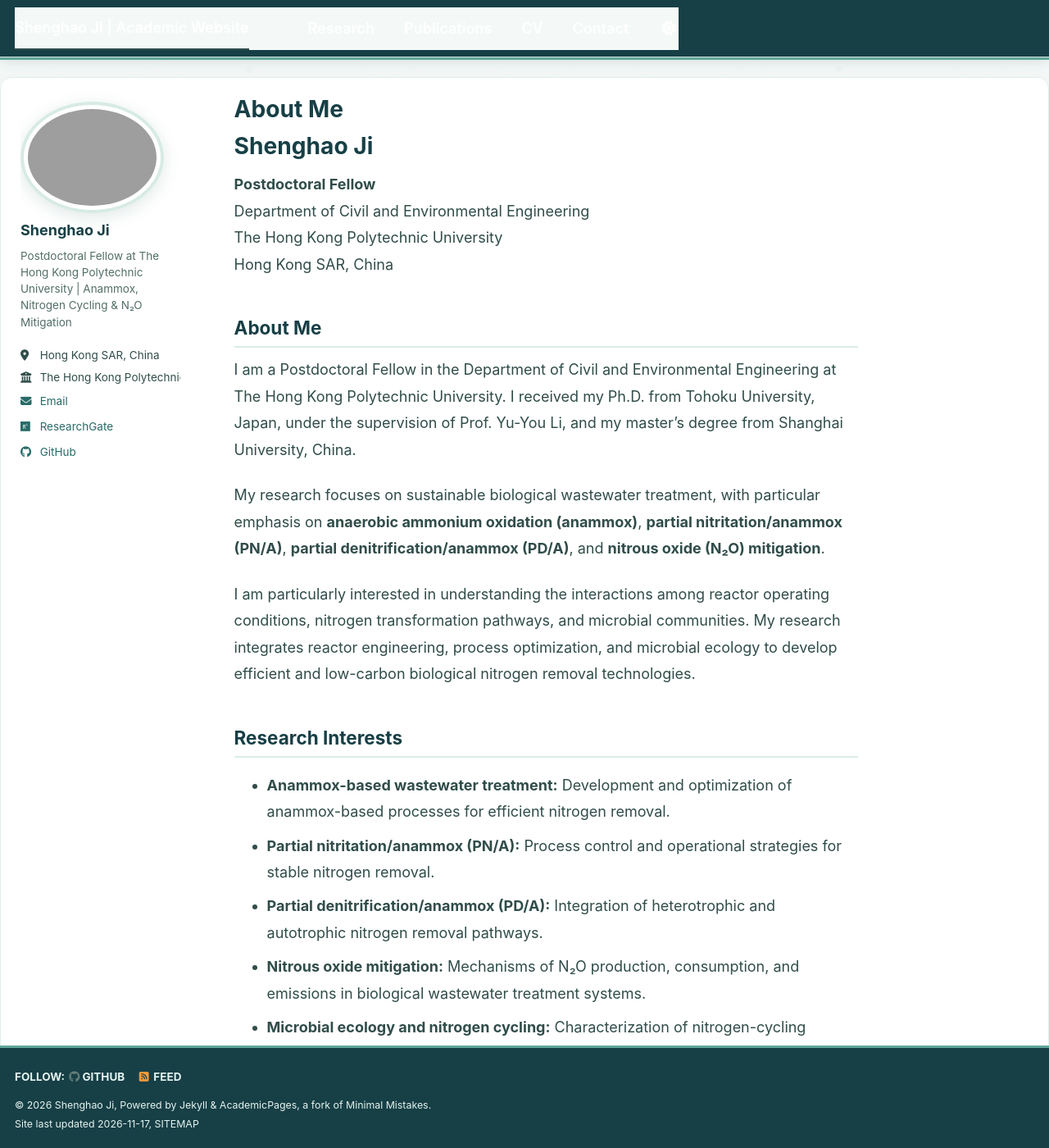
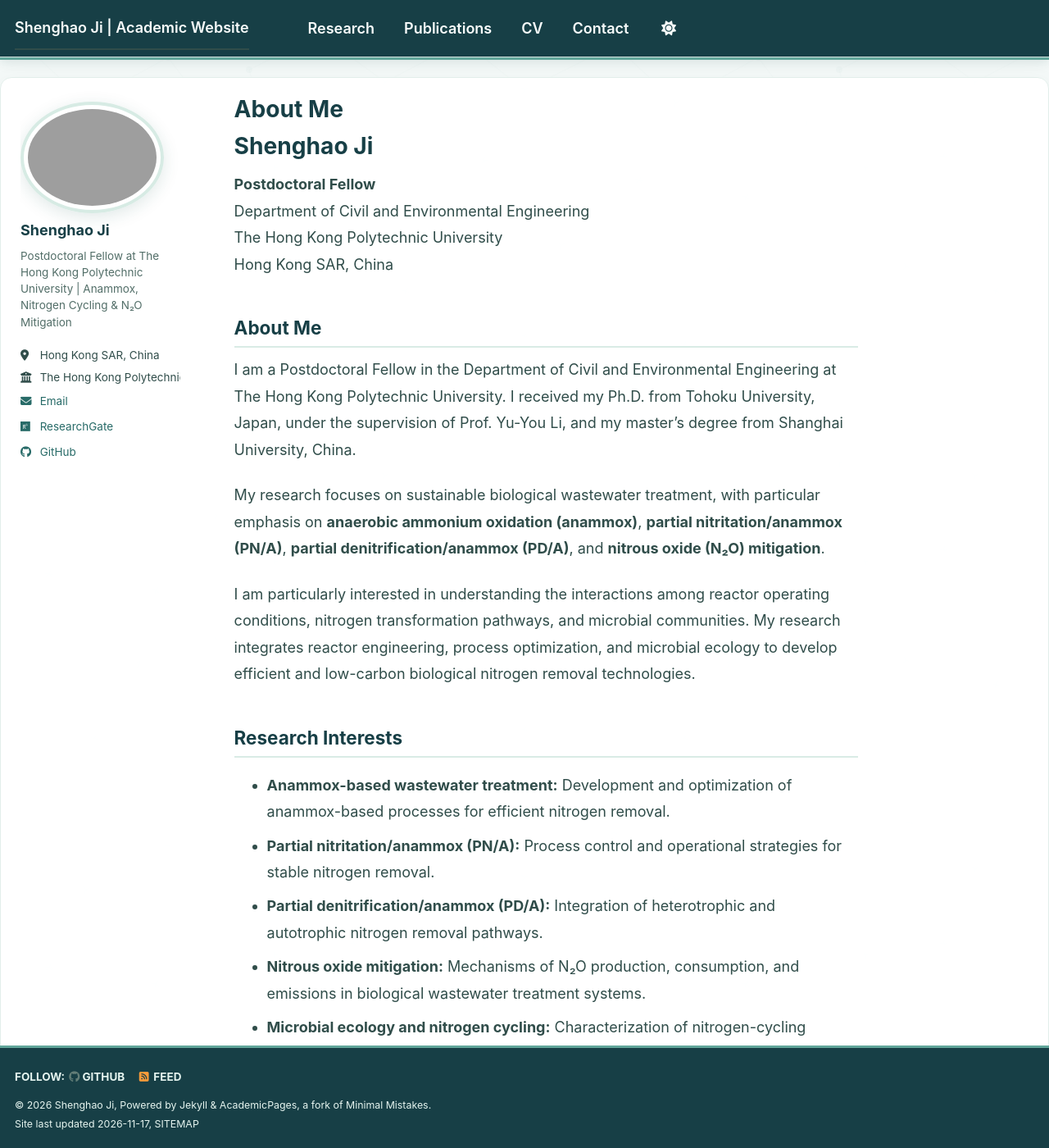
Before and after one commit to xiaoyuzhaohy-source/xiaoyupackage.github.io, a Jekyll site: the page built from about.md, in a window 1280 px wide and 1400 px high. Shown: the whole window at 82% size. Built offline with Jekyll 4.4.1, drawn with Linux system fonts in a browser that asks for light colours; a script bundle is joined from its source files by our own code; a style sheet for code colours, icons or effects is not loaded.

Commit message:
Update _custom.scss

```diff
--- a/_sass/_custom.scss
+++ b/_sass/_custom.scss
@@ -52,38 +52,58 @@ body {
   box-shadow: 0 3px 14px rgba(16, 57, 57, 0.12);
 }
 
-.masthead__inner-wrap,
-.greedy-nav {
-  background: transparent;
+.masthead__inner-wrap {
+  background: transparent !important;
 }
 
+.greedy-nav {
+  background: transparent !important;
+  box-shadow: none !important;
+  border: none !important;
+}
+
+.greedy-nav .visible-links,
+.greedy-nav .visible-links li,
+.greedy-nav .hidden-links,
+.greedy-nav .navicon,
+.masthead__menu,
+.masthead__menu ul {
+  background: transparent !important;
+}
+
+.greedy-nav .site-title,
 .greedy-nav a,
 .greedy-nav .visible-links a,
-.greedy-nav .site-title {
-  color: #ffffff;
+.masthead__menu-item a {
+  color: #f7fbfa !important;
   font-weight: 600;
 }
 
+.greedy-nav .site-title:hover,
 .greedy-nav a:hover,
-.greedy-nav .visible-links a:hover {
-  color: #bce5d7;
+.greedy-nav .visible-links a:hover,
+.masthead__menu-item a:hover {
+  color: #bce5d7 !important;
 }
 
-.greedy-nav .visible-links a:before {
-  background: #8bcabc;
+.greedy-nav .visible-links a:before,
+.masthead__menu-item a:before {
+  background: #8bcabc !important;
 }
 
 .greedy-nav button {
-  background-color: #286b68;
+  background: #286b68 !important;
+  color: #ffffff !important;
+  border: none !important;
 }
 
 .greedy-nav .hidden-links {
-  background: #ffffff;
-  border: 1px solid #d6e6e2;
+  background: #ffffff !important;
+  border: 1px solid #d6e6e2 !important;
 }
 
 .greedy-nav .hidden-links a {
-  color: #173f46;
+  color: #173f46 !important;
 }
 
 /* 04 — Main page panel */
```
